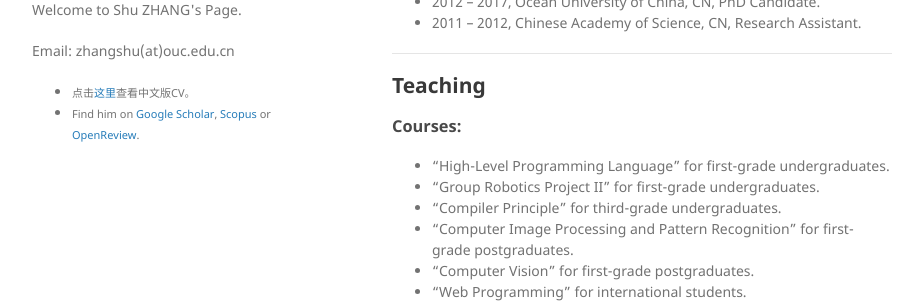
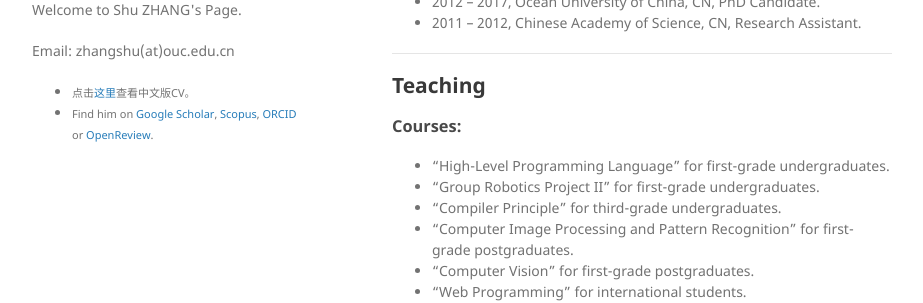
Before and after one commit to jackyspeed/aboutzhangshu, a Jekyll site: the page built from index.md, in a window 1280 px wide. Shown: the part 475-778 px from the top of the page, without its empty margins (178-1101 px from the left). Built offline with Jekyll 4.4.1, drawn with Linux system fonts in a browser that asks for light colours; our own code applies the rules of GitHub Pages for plain Markdown files.

Commit message:
Update default.html

```diff
--- a/_layouts/default.html
+++ b/_layouts/default.html
@@ -45,7 +45,7 @@
           {% if site.OUC_link %}
             <li><small>点击<a href="{{ site.OUC_link }}" Target="_blank">这里</a>查看中文版CV。</small></li>
           {% endif %}
-          <li><small>Find him on <a href="{{ site.google_scholar_link | default: scholar.google.com  }}" Target="_blank">Google Scholar</a>,  <a href="{{ site.scopus_link | default: www.sopus.com  }}" Target="_blank">Scopus</a> or <a href="{{ site.openreview_link | default: openreview.net/  }}" Target="_blank">OpenReview</a>.</small></li>
+          <li><small>Find him on <a href="{{ site.google_scholar_link | default: scholar.google.com  }}" Target="_blank">Google Scholar</a>, <a href="{{ site.scopus_link | default: www.sopus.com  }}" Target="_blank">Scopus</a>, <a href="{{ site.orcid_link | default: orcid.org  }}" Target="_blank">ORCID</a> or <a href="{{ site.openreview_link | default: openreview.net/  }}" Target="_blank">OpenReview</a>.</small></li>
         </ul>
 
 
```
